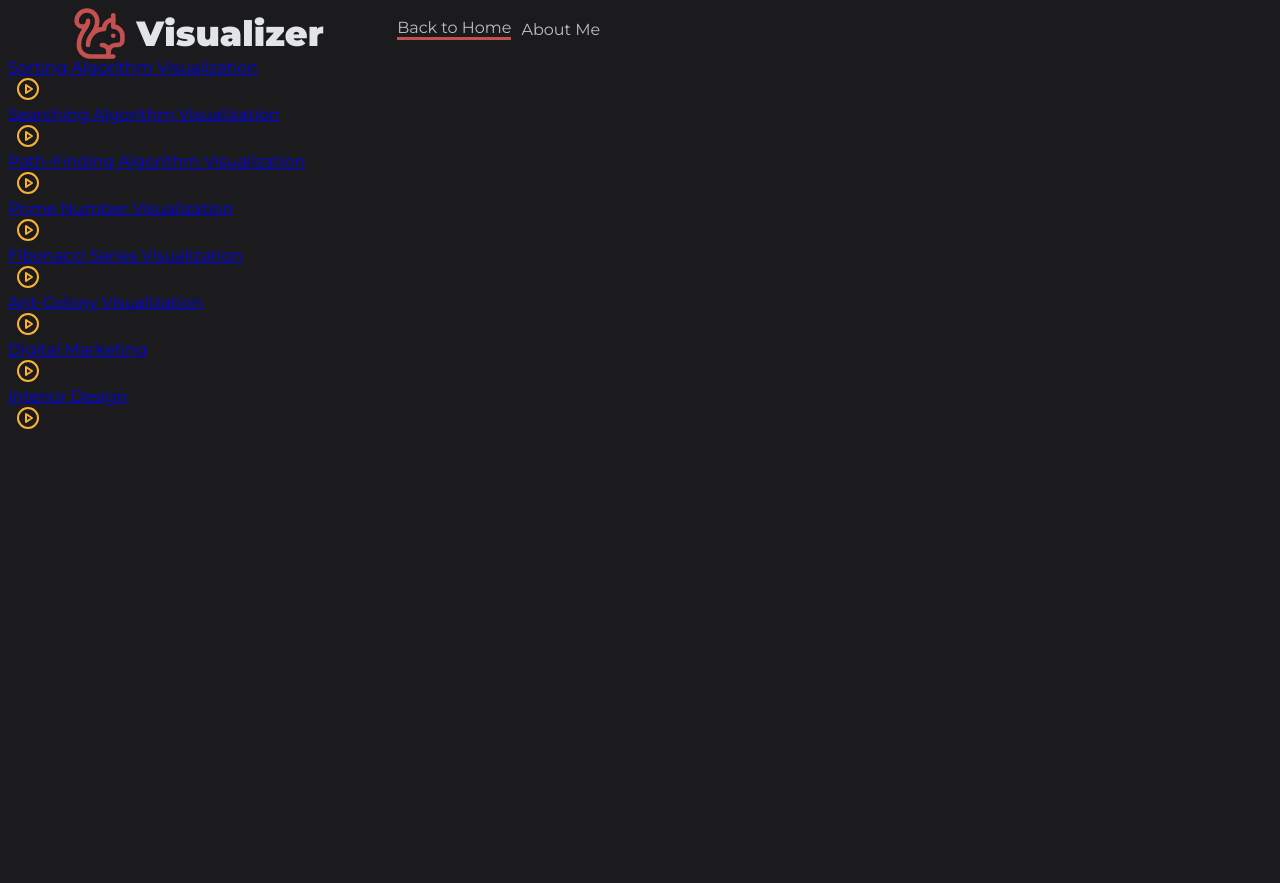
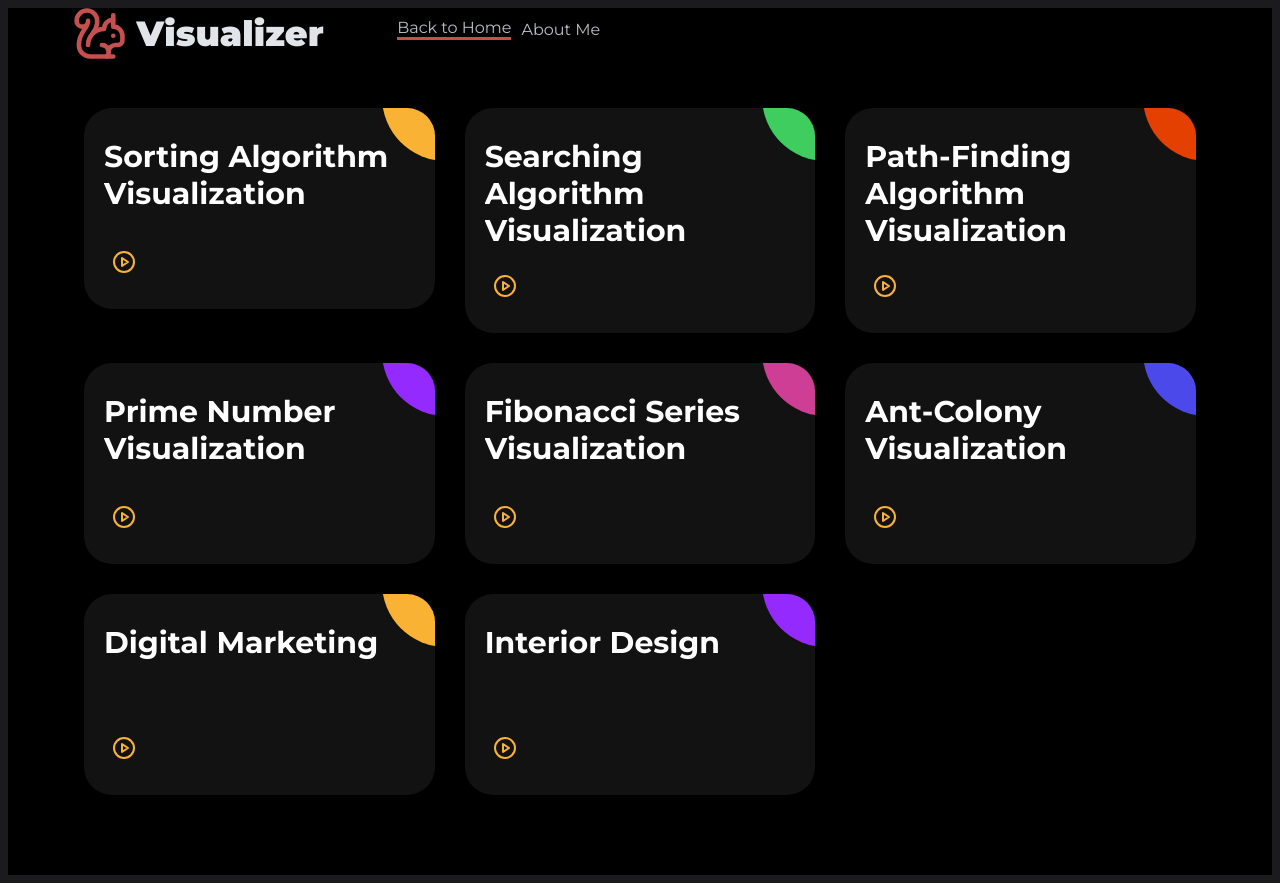
Before and after one commit to Suprada-2002/visualizer, a React (Vite) app: page / in a window 1280 px wide. Before the commit the page ends 800 px from the top, so only its background shows below. Built offline with nearby package versions, Linux system fonts and the light colour scheme.

Commit message:
adding card css

```diff
--- a/src/pages/Home.css
+++ b/src/pages/Home.css
@@ -1,28 +1,142 @@
-.home {
-    text-align: center;
-    width: 70%;
-}
-.algoBoxes{
+.ag-format-container {
+    width: 1142px;
+    margin: 0 auto;
+  }
+
+  body {
+    background-color: #000;
+  }
+
+  .ag-courses_box {
+    display: -webkit-box;
+    display: -ms-flexbox;
     display: flex;
+    -webkit-box-align: start;
+    -ms-flex-align: start;
+    align-items: flex-start;
+    -ms-flex-wrap: wrap;
     flex-wrap: wrap;
-    gap: 10px;
-}
+    padding: 50px 0;
+  }
 
-.box{
-    transition: box-shadow .3s;
-    width: 300px;
-    height: auto;
-    border-radius:10px;
-    border: 1px solid #ccc;
-    background: var(--gray);
-    padding: 10px 10px;
-}
+  .ag-courses_item {
+    -ms-flex-preferred-size: calc(33.33333% - 30px);
+    flex-basis: calc(33.33333% - 30px);
+    margin: 0 15px 30px;
+    overflow: hidden;
+    border-radius: 28px;
+  }
 
-.box:hover {
-    box-shadow: 0 0 11px var(--white);
-}
+  .ag-courses-item_link {
+    display: block;
+    padding: 30px 20px;
+    background-color: #121212;
+    text-decoration: none;
+    overflow: hidden;
 
-ul{
-  display: flex;
-  flex-direction: column;
-}
+    position: relative;
+  }
+  .ag-courses-item_link:hover,
+  .ag-courses-item_link:hover .ag-courses-item_date {
+    text-decoration: none;
+    color: #FFF;
+  }
+
+  .ag-courses-item_link:hover .ag-courses-item_bg {
+    -webkit-transform: scale(10);
+    -ms-transform: scale(10);
+    transform: scale(10);
+  }
+
+  .ag-courses-item_title {
+    min-height: 87px;
+    margin: 0 0 25px;
+    overflow: hidden;
+    font-weight: bold;
+    font-size: 30px;
+    color: #FFF;
+    z-index: 2;
+    position: relative;
+  }
+
+  .ag-courses-item_date-box {
+    font-size: 18px;
+    color: #FFF;
+    z-index: 2;
+    position: relative;
+  }
+
+  .ag-courses-item_date {
+    font-weight: bold;
+    color: #f9b234;
+    -webkit-transition: color .5s ease;
+    -o-transition: color .5s ease;
+    transition: color .5s ease
+  }
+
+  .ag-courses-item_bg {
+    height: 128px;
+    width: 128px;
+    background-color: #f9b234;
+    z-index: 1;
+    position: absolute;
+    top: -75px;
+    right: -75px;
+    border-radius: 50%;
+    -webkit-transition: all .5s ease;
+    -o-transition: all .5s ease;
+    transition: all .5s ease;
+  }
+
+  .ag-courses_item:nth-child(2n) .ag-courses-item_bg {
+    background-color: #3ecd5e;
+  }
+  .ag-courses_item:nth-child(3n) .ag-courses-item_bg {
+    background-color: #e44002;
+  }
+  .ag-courses_item:nth-child(4n) .ag-courses-item_bg {
+    background-color: #952aff;
+  }
+  .ag-courses_item:nth-child(5n) .ag-courses-item_bg {
+    background-color: #cd3e94;
+  }
+  .ag-courses_item:nth-child(6n) .ag-courses-item_bg {
+    background-color: #4c49ea;
+  }
+
+
+
+  @media only screen and (max-width: 979px) {
+    .ag-courses_item {
+      -ms-flex-preferred-size: calc(50% - 30px);
+      flex-basis: calc(50% - 30px);
+    }
+    .ag-courses-item_title {
+      font-size: 24px;
+    }
+  }
+
+  @media only screen and (max-width: 767px) {
+    .ag-format-container {
+      width: 96%;
+    }
+
+  }
+  @media only screen and (max-width: 639px) {
+    .ag-courses_item {
+      -ms-flex-preferred-size: 100%;
+      flex-basis: 100%;
+    }
+    .ag-courses-item_title {
+      min-height: 72px;
+      line-height: 1;
+
+      font-size: 24px;
+    }
+    .ag-courses-item_link {
+      padding: 22px 40px;
+    }
+    .ag-courses-item_date-box {
+      font-size: 16px;
+    }
+  }
```
